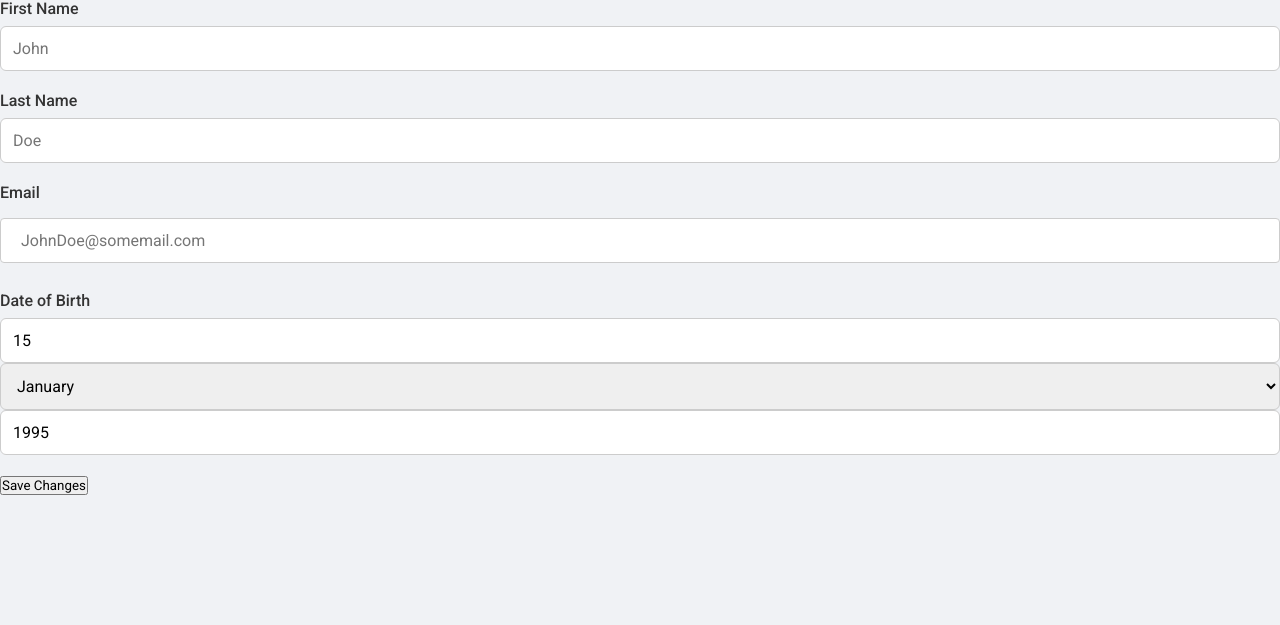
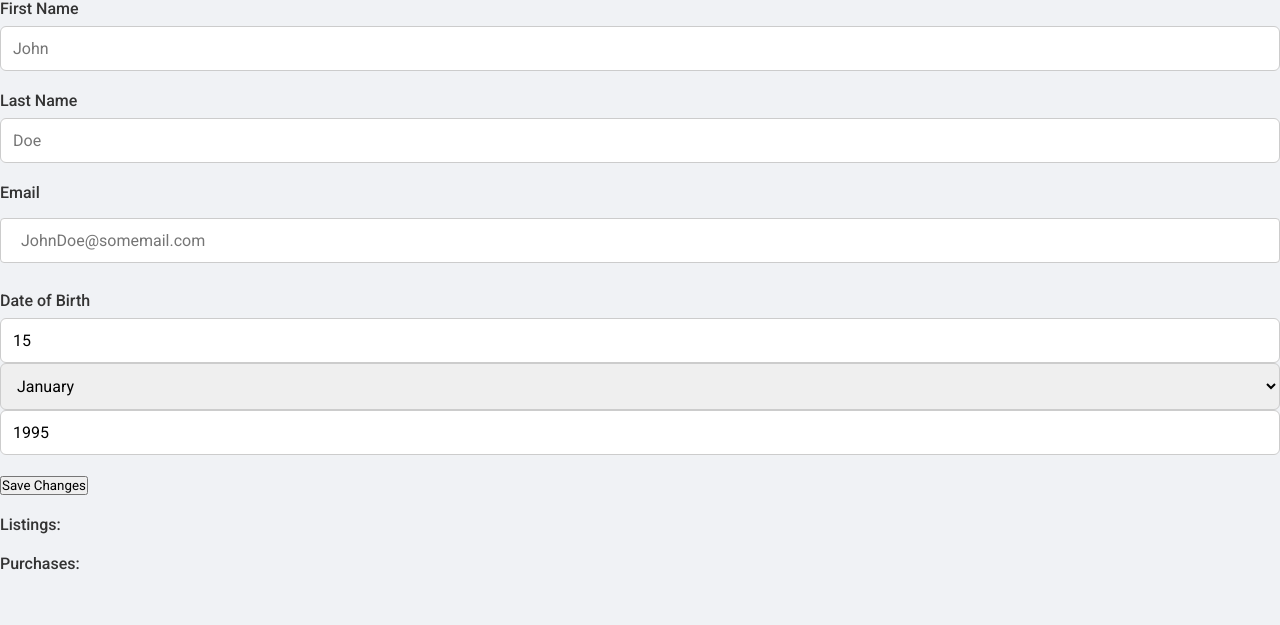
Before and after one commit to AK5222/Project-Trinket, a Flask app: page /account in a window 1280 px wide. Shown: the part 175-800 px from the top of the page. Run offline with Flask 3, Linux system fonts and the light colour scheme.

Commit message:
More changes

```diff
--- a/app.py
+++ b/app.py
@@ -33,7 +33,6 @@ def index():
 @app.route('/account')
 def account():
     return render_template('accountPage.html')
-
 
 
 #page for creating new account
--- a/templates/PaymentMethod.html
+++ b/templates/PaymentMethod.html
@@ -4,8 +4,10 @@
   <meta charset="UTF-8" />
   <title>Payment Information</title>
   <!-- Link to the external CSS file -->
-  <link rel="stylesheet" href="PaymentMethod.css" />
+  <!-- <link rel="stylesheet" href="PaymentMethod.css" /> -->
 </head>
+
+
 <body>
   <div class="container">
     <h1>Payment Information</h1>
--- a/templates/accountPage.html
+++ b/templates/accountPage.html
@@ -52,6 +52,15 @@
             <div class="form-group">
                 <button type="submit" class="save-button">Save Changes</button>
             </div>
+
+            <div class="form-group">
+                <label>Listings:</label>
+            </div>
+
+            <div class="form-group">
+                <label>Purchases:</label>
+            </div>
+
         </form>
     </main>
 </div>
```
